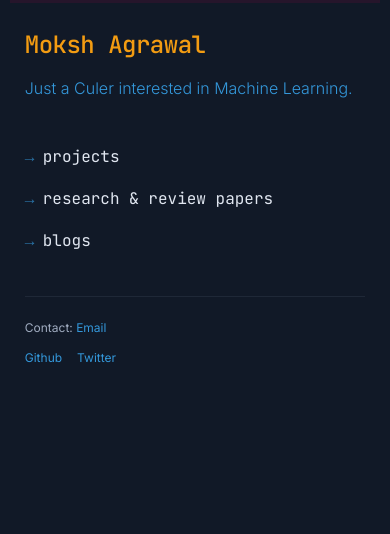
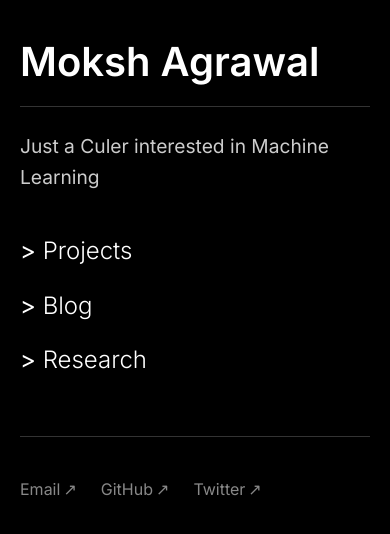
Before and after one commit to Moksh-10/agmoksh.github.io, a plain HTML site: page index.html in a window 390 px wide. Drawn offline with Linux system fonts and the light colour scheme.

Commit message:
Update index.html

```diff
--- a/index.html
+++ b/index.html
@@ -1,4 +1,3 @@
-
 <!DOCTYPE html>
 <html lang="en">
 <head>
@@ -6,272 +5,212 @@
     <meta name="viewport" content="width=device-width, initial-scale=1.0">
     <title>Moksh Agrawal</title>
     <style>
-        @import url('https://fonts.googleapis.com/css2?family=JetBrains+Mono:wght@400;500&family=Inter:wght@300;400;500&display=swap');
-
-        :root {
-            --bg-color: #111927;
-            --text-color: #e0e6f0;
-            --accent-color: #3498db;
-            --secondary-color: #f39c12;
-            --subtle-color: #a0acc0;
-            --border-color: rgba(163, 0, 68, 0.15);
-        }
-
+        @import url('https://fonts.googleapis.com/css2?family=Inter:wght@300;400;600&display=swap');
         * {
             margin: 0;
             padding: 0;
             box-sizing: border-box;
         }
-
-        <!-- body {
+        :root {
+            --bg-color: #000;
+            --text-color: #fff;
+            --accent-color: #fff;
+            --border-color: rgba(255, 255, 255, 0.2);
+        }
+        body {
             font-family: 'Inter', sans-serif;
             background-color: var(--bg-color);
             color: var(--text-color);
             line-height: 1.6;
-            padding: 0;
-            opacity: 0;
-            transition: opacity 2s ease-out;
-        } -->
-
-        body {
-            font-family: 'Inter', sans-serif;
-            font-size: 2000px;
-            background-color: var(--bg-color);
-            color: var(--text-color);
-            line-height: 1.8;
-            padding: 0;
-            opacity: 0;
-            transition: opacity 2s ease-out;
-        }
-
-        <!-- .container {
-            width: 90%;
             max-width: 800px;
             margin: 0 auto;
-            padding: 40px 20px;
-            border-left: 3px solid var(--border-color);
-        } -->
-
+            padding: 60px 20px;
+            font-size: 18px;
+        }
         .container {
-            width: 90%;
-            max-width: 800px;
+            max-width: 650px;
             margin: 0 auto;
-            padding: 50px 25px;
-            border-left: 3px solid var(--border-color);
         }
-
-        a {
-            color: var(--accent-color);
+        h1 {
+            font-size: 3rem;
+            font-weight: 600;
+            margin-bottom: 1.5rem;
+            border-bottom: 1px solid var(--border-color);
+            padding-bottom: 0.75rem;
+        }
+        .intro {
+            font-size: 1.4rem;
+            color: #ccc;
+            margin-bottom: 2.5rem;
+        }
+        nav {
+            margin: 2.5rem 0;
+        }
+        .dropdown-menu {
+            display: none;
+            background-color: #111;
+            border: 1px solid var(--border-color);
+            margin-top: 8px;
+            padding: 15px;
+            font-size: 1rem;
+            color: var(--text-color);
             text-decoration: none;
-            transition: color 0.2s ease, border-bottom 0.2s ease;
-            border-bottom: 1px solid transparent;
+            opacity: 0;
+            transform: translateY(-10px);
+            transition: opacity 0.3s ease, transform 0.3s ease;
         }
-
-        a:hover {
-            color: var(--secondary-color);
-            border-bottom: 1px solid var(--secondary-color);
+        .dropdown-menu.show {
+            display: block;
+            opacity: 1;
+            transform: translateY(0);
         }
-
-        h1 {
-            font-family: 'JetBrains Mono', monospace;
-            font-size: clamp(24px, 5vw, 32px);
-            font-weight: 500;
-            color: var(--secondary-color);
-            margin-bottom: 8px;
-            letter-spacing: -0.5px;
+        .dropdown-menu ul {
+            list-style: none;
+            padding-left: 10px;
         }
-
-        .intro {
-            font-size: clamp(16px, 3vw, 18px);
-            color: var(--accent-color);
+        .dropdown-menu ul li {
+            font-size: 1.2rem;
+            margin: 8px 0;
+            opacity: 0;
+            transform: translateY(-5px);
+            animation: fadeIn 0.3s ease forwards;
+        }
+        .dropdown-menu ul li a:hover {
+            color: #888;
+            text-decoration: underline;
+        }
+        a:visited {
+            color: var(--text-color); /* This ensures visited links don't turn purple */
+        }
+        @keyframes fadeIn {
+            from {
+                opacity: 0;
+                transform: translateY(-5px);
+            }
+            to {
+                opacity: 1;
+                transform: translateY(0);
+            }
+        }
+        .nav-link {
+            display: block;
+            color: var(--text-color);
+            text-decoration: none;
+            margin-bottom: 1rem;
             font-weight: 300;
-            margin-bottom: 32px;
+            font-size: 1.4rem;
+            transition: color 0.3s ease;
+            cursor: pointer;
+            position: relative;
         }
-
-        nav {
-            margin: 40px 0;
+        .nav-link::before {
+            content: "> ";
+            color: var(--text-color);
+            font-weight: 400;
         }
-
-        .nav-item {
-            font-family: 'JetBrains Mono', monospace;
-            display: block;
-            font-size: clamp(16px, 3vw, 18px);
-            margin: 16px 0;
-            color: var(--text-color);
-            position: relative;
-            padding-left: 18px;
+        .nav-link:hover {
+            color: #888;
         }
-
-        .nav-item::before {
-            content: "→";
-            position: absolute;
-            left: 0;
-            color: var(--accent-color);
-            opacity: 0.7;
-            transition: opacity 0.2s ease, transform 0.2s ease;
+        footer {
+            margin-top: 3.5rem;
+            padding-top: 1.5rem;
+            border-top: 1px solid var(--border-color);
+            font-size: 1rem;
         }
-
-        .nav-item:hover::before {
-            opacity: 1;
-            transform: translateX(3px);
-        }
-
-        footer {
-            margin-top: 40px;
-            font-size: clamp(12px, 2.5vw, 14px);
-            color: var(--subtle-color);
-            border-top: 1px solid rgba(160, 172, 192, 0.1);
-            padding-top: 20px;
-        }
-
         .footer-links {
             display: flex;
-            flex-wrap: wrap;
-            gap: 15px;
-            margin-top: 8px;
+            gap: 1.5rem;
+            margin-top: 1rem;
         }
-
-        #loading-overlay {
-            position: fixed;
-            top: 0; left: 0;
-            width: 100%; height: 100%;
-            background: var(--bg-color);
-            display: flex;
-            justify-content: center;
+        .footer-links a, footer p a {
+            color: #888;
+            text-decoration: none;
+            font-size: 1rem;
+            transition: color 0.3s ease;
+            display: inline-flex;
             align-items: center;
-            z-index: 9999;
-            transition: opacity 2s ease-out;
-            font-family: 'JetBrains Mono', monospace;
-            color: var(--accent-color);
-            font-size: clamp(14px, 3vw, 16px);
         }
-
-        .loading-container {
-            position: relative;
-            width: 80%;
-            max-width: 300px;
+        .footer-links a:hover, footer p a:hover {
+            color: var(--text-color);
         }
-
-        #loading-text {
-            opacity: 0.8;
-            text-align: center;
+        .link-arrow {
+            font-size: 1.0em;
+            margin-left: 3px;
+            transition: transform 0.2s ease;
         }
-
-        .loading-bar {
-            width: 100%;
-            height: 2px;
-            background: rgba(52, 152, 219, 0.1);
-            margin-top: 10px;
-            overflow: hidden;
-            position: relative;
+        .footer-links a:hover .link-arrow, footer p a:hover .link-arrow {
+            transform: translate(2px, -2px);
         }
-
-        .loading-progress {
-            position: absolute;
-            top: 0;
-            left: 0;
-            height: 100%;
-            width: 0%;
-            background: var(--accent-color);
-            transition: width 0.5s ease;
-        }
-
-        /* Media Queries */
-        @media (max-width: 768px) {
-            .container {
-                width: 95%;
-                padding: 30px 15px;
+        @media (max-width: 600px) {
+            body {
+                padding: 30px 20px;
+                font-size: 16px;
             }
-        }
-
-        @media (max-width: 480px) {
-            .container {
-                border-left: none;
-                border-top: 3px solid var(--border-color);
-                padding-top: 20px;
+            h1 {
+                font-size: 2.5rem;
             }
-
-            .nav-item {
-                margin: 12px 0;
+            .intro {
+                font-size: 1.2rem;
             }
-
-            footer {
-                margin-top: 30px;
+            .nav-link {
+                font-size: 1.5rem;
             }
         }
     </style>
 </head>
 <body>
-    <div id="loading-overlay">
-        <div class="loading-container">
-            <div id="loading-text">Initializing...</div>
-            <div class="loading-bar">
-                <div class="loading-progress" id="progress"></div>
-            </div>
-        </div>
-    </div>
-
     <div class="container">
         <header>
             <h1>Moksh Agrawal</h1>
-            <p class="intro">Just a Culer interested in Machine Learning.</p>
+            <p class="intro">Just a Culer interested in Machine Learning</p>
         </header>
+        <nav>
+            <a href="projects.html" class="nav-link">Projects</a>
+            <div class="nav-link" onclick="toggleMenu('blog-menu')">Blog
+                <div id="blog-menu" class="dropdown-menu">
+                    <ul>
+                        <li><a href="https://general-share-c6c.notion.site/Different-Types-of-Attention-Mechanisms-1ac1f019fccc80c9adc5d7149da2a2f1">Different Types of Attention Mechanisms</a></li>
+                        <li><a href="https://general-share-c6c.notion.site/Decoding-Einsum-1ac1f019fccc803bb781f2de8063614a">Decoding Einsum</a></li>
+                    </ul>
+                </div>
+            </div>
+            <div class="nav-link" onclick="toggleMenu('research-menu')">Research
+                <div id="research-menu" class="dropdown-menu">
+                    <ul>
+                        <li>EV Charging Infrastructure Optimization</li>
+                        <li>More papers Coming Soon</li>
+                    </ul>
+                </div>
+            </div>
 
-        <nav>
-            <a href="projects.html" class="nav-item" target="_blank">projects</a>
-            <a href="research.html" class="nav-item" target="_blank">research & review papers</a>
-            <a href="blogs.html" class="nav-item" target="_blank">blogs</a>
         </nav>
-
         <footer>
-            <p>Contact: <a href="mailto:mokshagrawal42@gmail.com" target="_blank">Email</a></p>
             <div class="footer-links">
-                <a href="https://github.com/Moksh-10" target="_blank">Github</a>
-                <a href="https://x.com/agmoksh10" target="_blank">Twitter</a>
+                <a href="mailto:mokshagrawal42@gmail.com">Email <span class="link-arrow">↗</span></a>
+                <a href="https://github.com/Moksh-10">GitHub <span class="link-arrow">↗</span></a>
+                <a href="https://x.com/agmoksh10">Twitter <span class="link-arrow">↗</span></a>
             </div>
         </footer>
     </div>
-
     <script>
-        const loadingTexts = [
-            "Initializing...",
-            "Loading models...",
-            "Generating output...",
-            "Finalizing..."
-        ];
-
-        let textIndex = 0;
-        let progress = 0;
-        const progressBar = document.getElementById("progress");
-
-        function updateLoading() {
-            if (progress < 100) {
-                // Update text periodically
-                if (progress % 25 === 0 && textIndex < loadingTexts.length) {
-                    document.getElementById("loading-text").innerText = loadingTexts[textIndex];
-                    textIndex++;
-                }
-
-                // Increment progress
-                progress += 1;
-                progressBar.style.width = progress + "%";
-
-                setTimeout(updateLoading, 30);
+        function toggleMenu(menuId) {
+            const menu = document.getElementById(menuId);
+            if (menu.classList.contains('show')) {
+                menu.classList.remove('show');
+                setTimeout(() => {
+                    menu.style.display = 'none';
+                }, 300);
+            } else {
+                menu.style.display = 'block';
+                setTimeout(() => {
+                    menu.classList.add('show');
+                    const items = menu.querySelectorAll("li");
+                    items.forEach((item, index) => {
+                        item.style.animationDelay = `${index * 0.2}s`;
+                    });
+                }, 10);
             }
         }
-
-        updateLoading();
-
-        window.onload = function() {
-            setTimeout(() => {
-                document.getElementById("loading-overlay").style.opacity = "0";
-                setTimeout(() => {
-                    document.getElementById("loading-overlay").style.display = "none";
-                }, 2000);
-
-                document.body.style.opacity = "1";
-            }, 500);
-        };
     </script>
 </body>
 </html>
```
